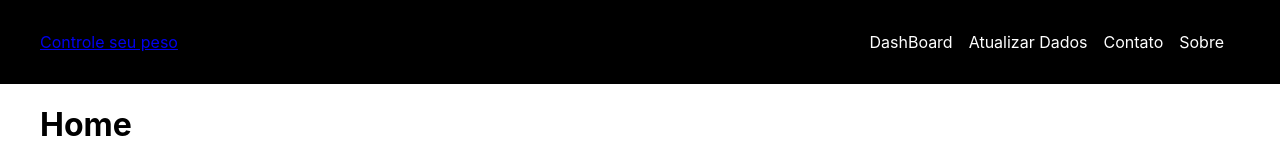
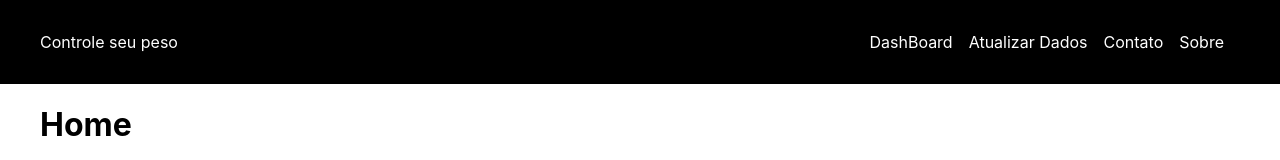
Before and after one commit to kvojps/controle-peso-front, a React (Create React App) app: page / in a window 1280 px wide. Shown: the top 160 px of the page. Built offline with nearby package versions, Linux system fonts and the light colour scheme.

Commit message:
melhorando navbar

```diff
--- a/src/componentes/layout/Navbar.js
+++ b/src/componentes/layout/Navbar.js
@@ -7,7 +7,7 @@ function Navbar() {
     return(
         <nav className={styles.navbar}>
             <Container>
-                <Link to='/'><p>Controle seu peso</p></Link>
+                <Link to='/' className={styles.slogan}><p>Controle seu peso</p></Link>
                 <ul className={styles.list}>
                    <li className={styles.item}><Link to="/dashboard">DashBoard</Link></li>
                    <li className={styles.item}><Link to="/atualizar-dados">Atualizar Dados</Link></li>
--- a/src/componentes/layout/assets/Navbar.module.css
+++ b/src/componentes/layout/assets/Navbar.module.css
@@ -3,6 +3,11 @@
     justify-content: space-between;
     background-color: black;
     padding: 1em;
+}
+
+.slogan {
+    text-decoration: none;
+    color: white;
 }
 
 .list {
```
